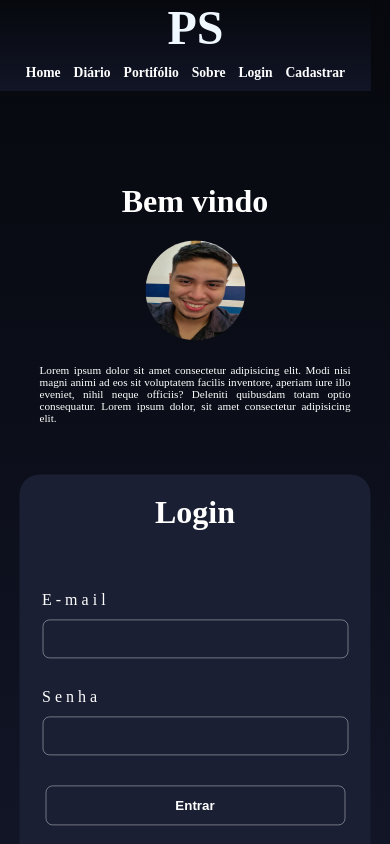
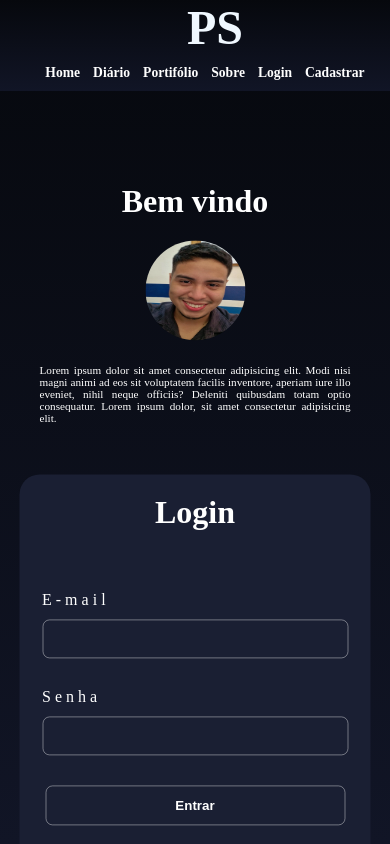
Before and after one commit to Pssiqueira/PROJETOS-HTML-E-CSS, a plain HTML site: page formulario-responsivo/index.html in a window 390 px wide. Drawn offline with Linux system fonts and the light colour scheme; a web font is replaced by a local one.

Commit message:
att form

```diff
--- a/formulario-responsivo/style.css
+++ b/formulario-responsivo/style.css
@@ -13,6 +13,10 @@ body, html{
     overflow-x: hidden;
     margin: 0;
     padding: 0;
+}
+html{
+    position: relative;
+    z-index: 100;
 }
 body{
     background-image: linear-gradient(to top, var(--cor2), var(--cor1));
@@ -185,7 +189,7 @@ form > p{
 }
 @media(max-width: 530px){
     header{
-        width: 90%;
+        width: 100%;
         display: flex;
         flex-direction: column;
         justify-content: center;
```
